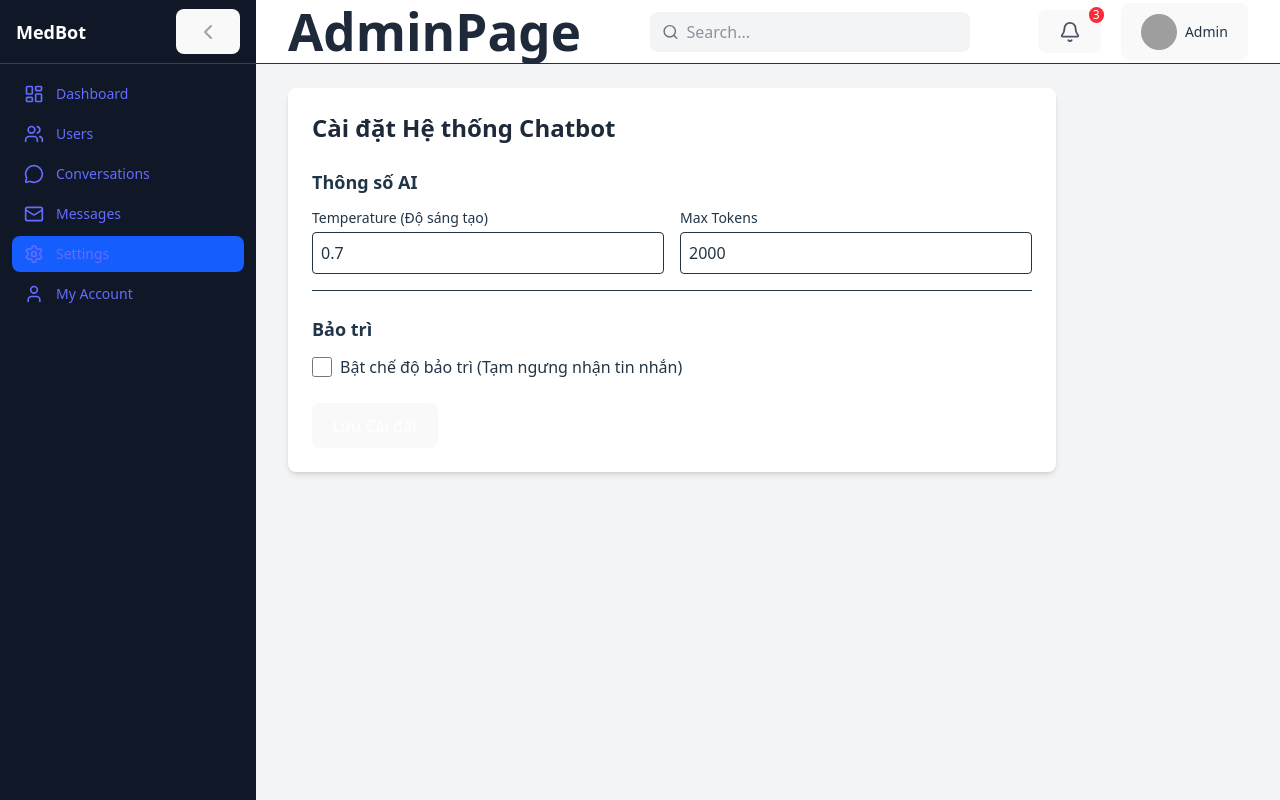
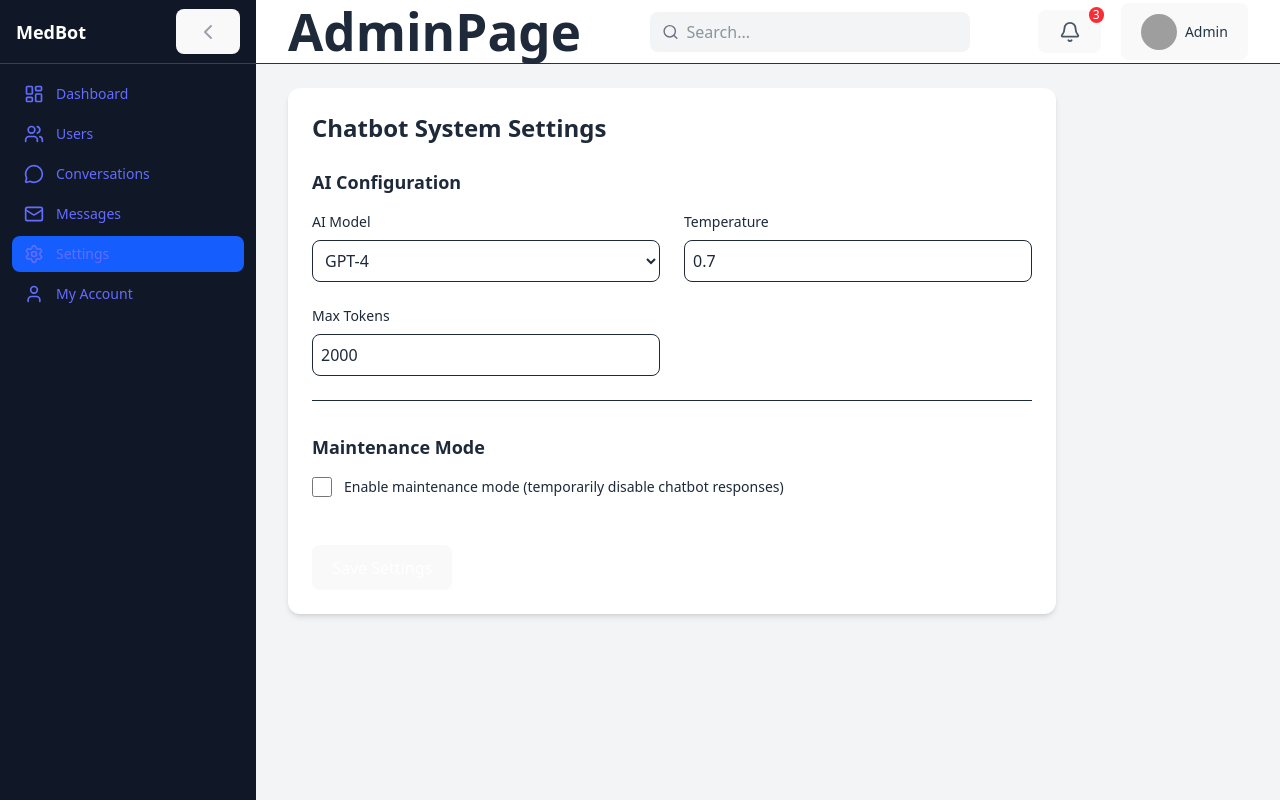
Before and after one commit to nguyenthangdev/medical-chatbot-frontend, a React (Vite) app: page /admin/settings in a window 1280 px wide. Built offline with nearby package versions, Linux system fonts and the light colour scheme; grey boxes are pictures that could not be loaded.

Commit message:
add setting profile

```diff
--- a/src/pages/Admin/Account/Detail.jsx
+++ b/src/pages/Admin/Account/Detail.jsx
@@ -1,21 +1,71 @@
-import React from 'react';
-import { Link } from 'react-router-dom';
+import React from "react";
+import { Link } from "react-router-dom";
 
 export default function AccountDetail() {
-    const mockProfile = { name: 'Admin Tối Cao', email: 'admin@medicalbot.com', role: 'Super Admin', joined: '01/01/2024' };
+
+    const profile = {
+        name: "Super Admin",
+        email: "admin@medicalbot.com",
+        role: "Super Admin",
+        joined: "Jan 1, 2024",
+    };
 
     return (
-        <div className="max-w-2xl bg-white shadow-md rounded-lg p-6">
+        <div className="max-w-2xl bg-white shadow-md rounded-xl p-6 text-gray-800">
+
+            {/* Header */}
             <div className="flex justify-between items-center mb-6">
-                <h2 className="text-2xl font-bold text-gray-800">Thông tin tài khoản</h2>
-                <Link to="/admin/my-account/edit" className="bg-blue-600 text-white px-4 py-2 rounded-lg hover:bg-blue-700">Chỉnh sửa</Link>
+
+                <h2 className="text-2xl font-semibold">
+                    Account Information
+                </h2>
+
+                <Link
+                    to="/admin/my-account/edit"
+                    className="bg-blue-600 px-4 py-2 rounded-lg hover:bg-blue-700 transition text-white"
+                >
+                    Edit Profile
+                </Link>
+
             </div>
-            <div className="space-y-4 text-gray-700">
-                <p><span className="font-semibold w-32 inline-block">Họ Tên:</span> {mockProfile.name}</p>
-                <p><span className="font-semibold w-32 inline-block">Email:</span> {mockProfile.email}</p>
-                <p><span className="font-semibold w-32 inline-block">Vai trò:</span> {mockProfile.role}</p>
-                <p><span className="font-semibold w-32 inline-block">Ngày tham gia:</span> {mockProfile.joined}</p>
+
+            {/* Profile */}
+            <div className="flex items-center gap-4 mb-6">
+
+                {/* Avatar */}
+                <div className="w-12 h-12 rounded-full bg-blue-500 text-white flex items-center justify-center font-semibold">
+                    A
+                </div>
+
+                <div>
+                    <div className="font-semibold text-lg">
+                        {profile.name}
+                    </div>
+
+                    <span className="px-2 py-1 text-xs rounded bg-purple-100 text-purple-600">
+                        {profile.role}
+                    </span>
+                </div>
+
             </div>
+
+            {/* Info */}
+            <div className="grid grid-cols-2 gap-y-4 text-sm">
+
+                <div className="text-gray-500">Full Name</div>
+                <div>{profile.name}</div>
+
+                <div className="text-gray-500">Email</div>
+                <div>{profile.email}</div>
+
+                <div className="text-gray-500">Role</div>
+                <div>{profile.role}</div>
+
+                <div className="text-gray-500">Joined</div>
+                <div>{profile.joined}</div>
+
+            </div>
+
         </div>
     );
 }
--- a/src/pages/Admin/Account/Edit.jsx
+++ b/src/pages/Admin/Account/Edit.jsx
@@ -1,37 +1,98 @@
-import React from 'react';
-import { useForm } from 'react-hook-form';
-import { useNavigate } from 'react-router-dom';
+import React from "react";
+import { useForm } from "react-hook-form";
+import { useNavigate } from "react-router-dom";
 
 export default function AccountEdit() {
+
     const navigate = useNavigate();
-    // Giả lập dữ liệu fetch về
+
     const { register, handleSubmit } = useForm({
-        defaultValues: { name: 'Admin Tối Cao', email: 'admin@medicalbot.com' }
+        defaultValues: {
+            name: "Super Admin",
+            email: "admin@medicalbot.com",
+        },
     });
 
     const onSubmit = (data) => {
-        console.log('Cập nhật:', data);
-        navigate('/admin/my-account'); // Lưu xong quay về trang Detail
+        console.log("Update profile:", data);
+        navigate("/admin/my-account");
     };
 
     return (
-        <div className="max-w-2xl bg-white shadow-md rounded-lg p-6">
-            <h2 className="text-2xl font-bold text-gray-800 mb-6">Chỉnh sửa tài khoản</h2>
-            <form onSubmit={handleSubmit(onSubmit)} className="space-y-4">
+        <div className="max-w-2xl bg-white shadow-md rounded-xl p-6 text-gray-800">
+
+            {/* Header */}
+            <div className="flex items-center gap-4 mb-6">
+
+                <button
+                    onClick={() => navigate(-1)}
+                    className="text-white hover:text-black"
+                >
+                    ← Back
+                </button>
+
+                <h2 className="text-2xl font-semibold">
+                    Edit Account
+                </h2>
+
+            </div>
+
+            {/* Form */}
+            <form onSubmit={handleSubmit(onSubmit)} className="space-y-5">
+
+                {/* Full Name */}
                 <div>
-                    <label className="block text-sm font-bold mb-2">Họ Tên</label>
-                    <input type="text" {...register('name')} className="w-full px-3 py-2 border rounded-lg border-gray-300" />
+                    <label className="block text-sm font-medium mb-2">
+                        Full Name
+                    </label>
+
+                    <input
+                        type="text"
+                        {...register("name")}
+                        className="w-full px-3 py-2 border rounded-lg border-gray-300 focus:outline-none focus:ring-2 focus:ring-blue-500"
+                    />
                 </div>
+
+                {/* Email */}
                 <div>
-                    <label className="block text-sm font-bold mb-2">Email</label>
-                    <input type="email" {...register('email')} className="w-full px-3 py-2 border rounded-lg border-gray-300 bg-gray-100" readOnly />
-                    <p className="text-xs text-gray-500 mt-1">Không thể thay đổi email.</p>
+                    <label className="block text-sm font-medium mb-2">
+                        Email
+                    </label>
+
+                    <input
+                        type="email"
+                        {...register("email")}
+                        readOnly
+                        className="w-full px-3 py-2 border rounded-lg border-gray-300 bg-gray-100 text-gray-600 cursor-not-allowed"
+                    />
+
+                    <p className="text-xs text-gray-500 mt-1">
+                        Email cannot be changed.
+                    </p>
                 </div>
-                <div className="flex gap-4 mt-6">
-                    <button type="submit" className="bg-green-600 text-white px-6 py-2 rounded-lg hover:bg-green-700">Lưu thay đổi</button>
-                    <button type="button" onClick={() => navigate(-1)} className="bg-gray-300 text-gray-700 px-6 py-2 rounded-lg hover:bg-gray-400">Hủy</button>
+
+                {/* Buttons */}
+                <div className="flex gap-4 pt-4">
+
+                    <button
+                        type="submit"
+                        className="bg-green-600 text-white px-6 py-2 rounded-lg hover:bg-green-700 transition"
+                    >
+                        Save Changes
+                    </button>
+
+                    <button
+                        type="button"
+                        onClick={() => navigate(-1)}
+                        className="bg-gray-200 text-white px-6 py-2 rounded-lg hover:bg-gray-300 transition"
+                    >
+                        Cancel
+                    </button>
+
                 </div>
+
             </form>
+
         </div>
     );
 }
--- a/src/pages/Admin/Setting/Index.jsx
+++ b/src/pages/Admin/Setting/Index.jsx
@@ -1,36 +1,92 @@
-import React from 'react';
+import React from "react";
 
 export default function SettingIndex() {
     return (
-        <div className="max-w-3xl bg-white shadow-md rounded-lg p-6">
-            <h2 className="text-2xl font-bold text-gray-800 mb-6">Cài đặt Hệ thống Chatbot</h2>
+        <div className="max-w-3xl bg-white shadow-md rounded-xl p-6 text-gray-800">
 
-            <div className="space-y-6">
-                {/* Cài đặt chung */}
-                <section className="border-b pb-4">
-                    <h3 className="text-lg font-semibold mb-3">Thông số AI</h3>
-                    <div className="grid grid-cols-2 gap-4">
+            {/* Page Title */}
+            <h2 className="text-2xl font-bold mb-6">
+                Chatbot System Settings
+            </h2>
+
+            <div className="space-y-8">
+
+                {/* AI Settings */}
+                <section className="border-b pb-6">
+
+                    <h3 className="text-lg font-semibold mb-4">
+                        AI Configuration
+                    </h3>
+
+                    <div className="grid grid-cols-2 gap-6">
+
                         <div>
-                            <label className="block text-sm mb-1">Temperature (Độ sáng tạo)</label>
-                            <input type="number" step="0.1" defaultValue={0.7} className="w-full border rounded p-2" />
+                            <label className="block text-sm mb-2">
+                                AI Model
+                            </label>
+                            <select className="w-full border rounded-lg p-2 bg-white">
+                                <option>GPT-4</option>
+                                <option>Gemini</option>
+                                <option>Claude</option>
+                            </select>
                         </div>
+
                         <div>
-                            <label className="block text-sm mb-1">Max Tokens</label>
-                            <input type="number" defaultValue={2000} className="w-full border rounded p-2" />
+                            <label className="block text-sm mb-2">
+                                Temperature
+                            </label>
+                            <input
+                                type="number"
+                                step="0.1"
+                                defaultValue={0.7}
+                                className="w-full border rounded-lg p-2"
+                            />
                         </div>
+
+                        <div>
+                            <label className="block text-sm mb-2">
+                                Max Tokens
+                            </label>
+                            <input
+                                type="number"
+                                defaultValue={2000}
+                                className="w-full border rounded-lg p-2"
+                            />
+                        </div>
+
                     </div>
+
                 </section>
 
-                {/* Trạng thái hệ thống */}
+                {/* System Maintenance */}
                 <section>
-                    <h3 className="text-lg font-semibold mb-3">Bảo trì</h3>
-                    <label className="flex items-center gap-2 cursor-pointer">
-                        <input type="checkbox" className="w-5 h-5 rounded border-gray-300 text-blue-600 focus:ring-blue-500" />
-                        <span>Bật chế độ bảo trì (Tạm ngưng nhận tin nhắn)</span>
+
+                    <h3 className="text-lg font-semibold mb-4">
+                        Maintenance Mode
+                    </h3>
+
+                    <label className="flex items-center gap-3 cursor-pointer">
+
+                        <input
+                            type="checkbox"
+                            className="w-5 h-5 text-blue-600 border-gray-300 rounded focus:ring-blue-500"
+                        />
+
+                        <span className="text-sm">
+                            Enable maintenance mode (temporarily disable chatbot responses)
+                        </span>
+
                     </label>
+
                 </section>
 
-                <button className="bg-blue-600 text-white px-6 py-2 rounded-lg hover:bg-blue-700">Lưu Cài đặt</button>
+                {/* Save Button */}
+                <div className="pt-4">
+                    <button className="bg-blue-600 text-white px-6 py-2 rounded-lg hover:bg-blue-700 transition">
+                        Save Settings
+                    </button>
+                </div>
+
             </div>
         </div>
     );
```
